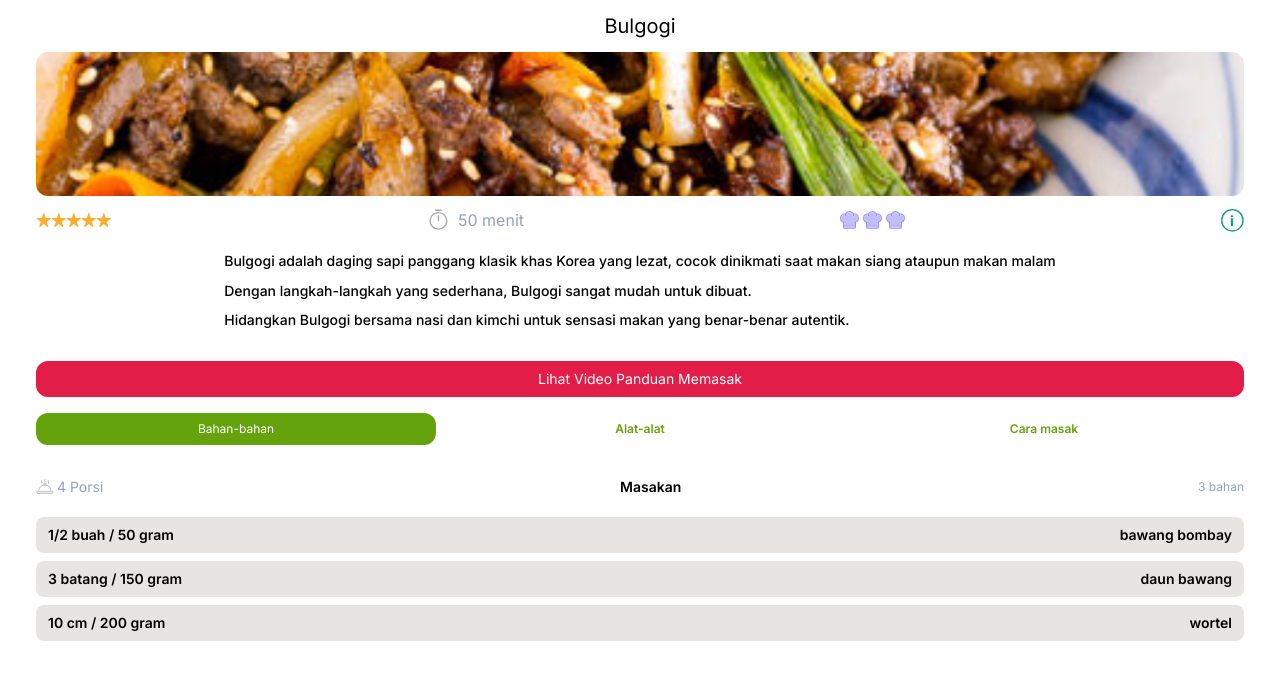
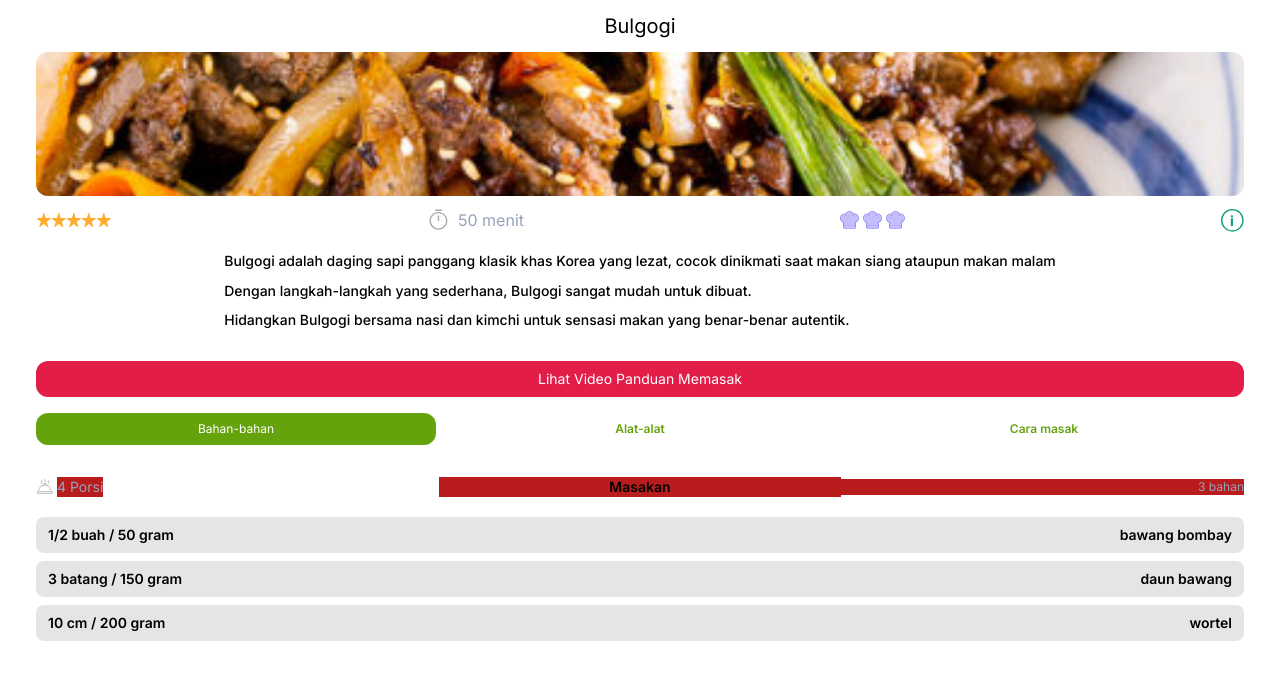
Before and after one commit to haikalbintang/MasakinProjectFrontend, a Next.js app in the folder masakin/: page /recipe in a window 1280 px wide. Shown: the top 680 px of the page. Built offline with nearby package versions, Linux system fonts and the light colour scheme.

Commit message:
Merge search-bar to staging.

```diff
--- a/masakin/src/components/RecipeDetail/Ingredients/index.tsx
+++ b/masakin/src/components/RecipeDetail/Ingredients/index.tsx
@@ -8,7 +8,7 @@ export default function Ingredients({ recipeDetailData }: IngredientsProps) {
   return (
     <>
       <div className="flex w-full justify-between items-center mt-6 mb-4">
-        <div className="flex gap-1">
+        <div className="w-1/3 flex gap-1">
           <svg
             width="17"
             height="18"
@@ -59,12 +59,14 @@ export default function Ingredients({ recipeDetailData }: IngredientsProps) {
               </clipPath>
             </defs>
           </svg>
-          <p className="text-slate-400 text-sm">
+          <p className="bg-red-700 text-slate-400 text-sm">
             {recipeDetailData.servings} Porsi
           </p>
         </div>
-        <p className="text-sm font-semibold">Masakan</p>
-        <p className="text-xs text-slate-400">
+        <p className="w-1/3 text-center bg-red-700 text-sm font-semibold">
+          Masakan
+        </p>
+        <p className="w-1/3 text-right bg-red-700 text-xs text-slate-400">
           {recipeDetailData.ingredients.length} bahan
         </p>
       </div>
```
